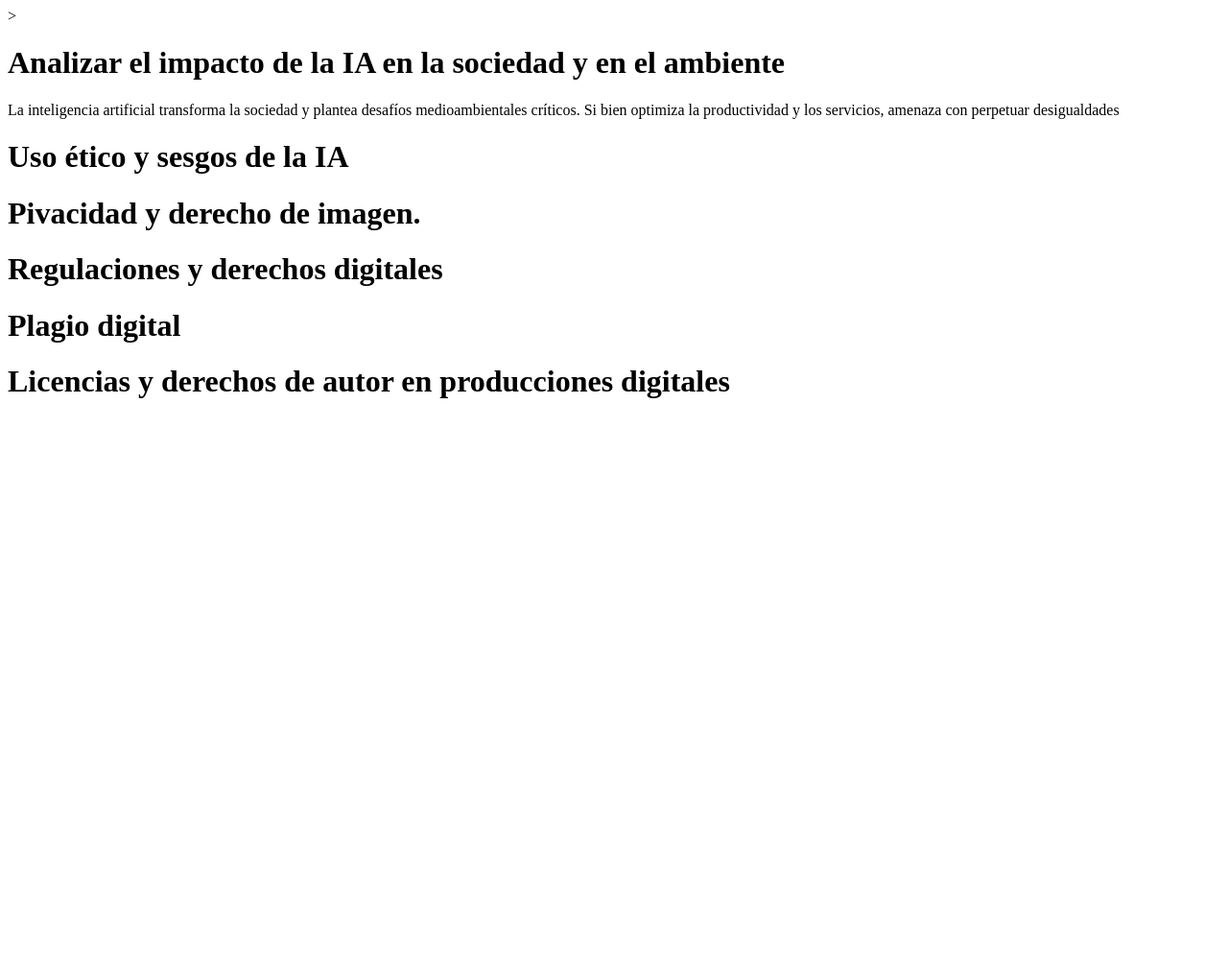
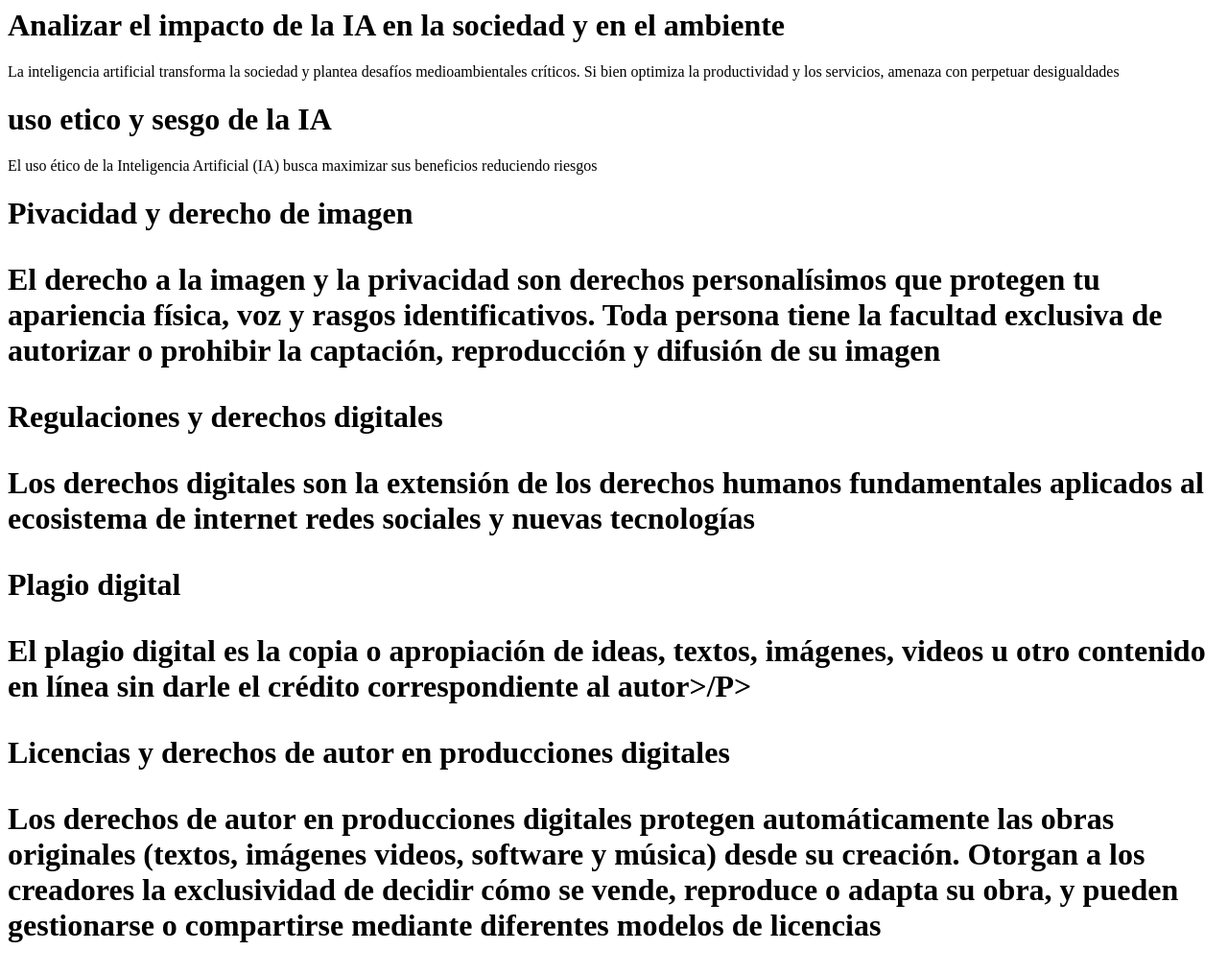
Before and after one commit to nestormarquez2813-sketch/ciudadania-digital, a plain HTML site: page index.html in a window 1280 px wide. Shown: the whole page at 96% size. Before the commit the page ends 800 px from the top, so only its background shows below. Drawn offline with Linux system fonts and the light colour scheme.

Commit message:
Update index.html

```diff
--- a/index.html
+++ b/index.html
@@ -1,16 +1,44 @@
 <html>
-<head>>
+<head>
   <title>
     pagina
   </title>
-     <link rel="stylesheet" href="style.css>
+     <link rel="stylesheet" href="style.css">
  </head>
  <body>
+
      <h1>Analizar el impacto de la IA en la sociedad y en el ambiente</h1>
-     <p>La inteligencia artificial transforma la sociedad y plantea desafíos medioambientales críticos. Si bien optimiza la productividad y los servicios, amenaza con perpetuar desigualdades
-      </p>
-     <h1>Uso ético y sesgos de la IA<h1>
-     <h1>Pivacidad y derecho de imagen.<h1>
-     <h1>Regulaciones y derechos digitales<h1>
-     <h1>Plagio digital<h1>
+
+     <p>La inteligencia artificial transforma la sociedad y plantea desafíos medioambientales críticos. Si bien optimiza
+      la productividad y los servicios, amenaza con perpetuar desigualdades</P>
+
+     <h1>uso etico y sesgo de la IA</h1>
+
+     <P>El uso ético de la Inteligencia Artificial (IA) busca maximizar sus beneficios reduciendo riesgos</P>
+
+
+     <h1>Pivacidad y derecho de imagen<h1>
+
+     <P>El derecho a la imagen y la privacidad son derechos personalísimos que protegen tu apariencia física, voz y rasgos
+      identificativos. Toda persona tiene la facultad exclusiva de autorizar o prohibir la captación, reproducción y difusión
+      de su imagen</P>
+
+      <h1>Regulaciones y derechos digitales<h1>
+
+      <P>Los derechos digitales son la extensión de los derechos humanos fundamentales aplicados al ecosistema de internet
+       redes sociales y nuevas tecnologías</P>
+
+       <h1>Plagio digital<h1>
+
+       <P>El plagio digital es la copia o apropiación de ideas, textos, imágenes, videos u otro contenido en línea sin darle
+       el crédito correspondiente al autor>/P>
+
      <h1>Licencias y derechos de autor en producciones digitales<h1>
+
+     <P>Los derechos de autor en producciones digitales protegen automáticamente las obras originales (textos, imágenes
+      videos, software y música) desde su creación. Otorgan a los creadores la exclusividad de decidir cómo se vende,
+      reproduce o adapta su obra, y pueden gestionarse o compartirse mediante diferentes modelos de licencias</P>
+
+     </body>
+
+     </html>
```
